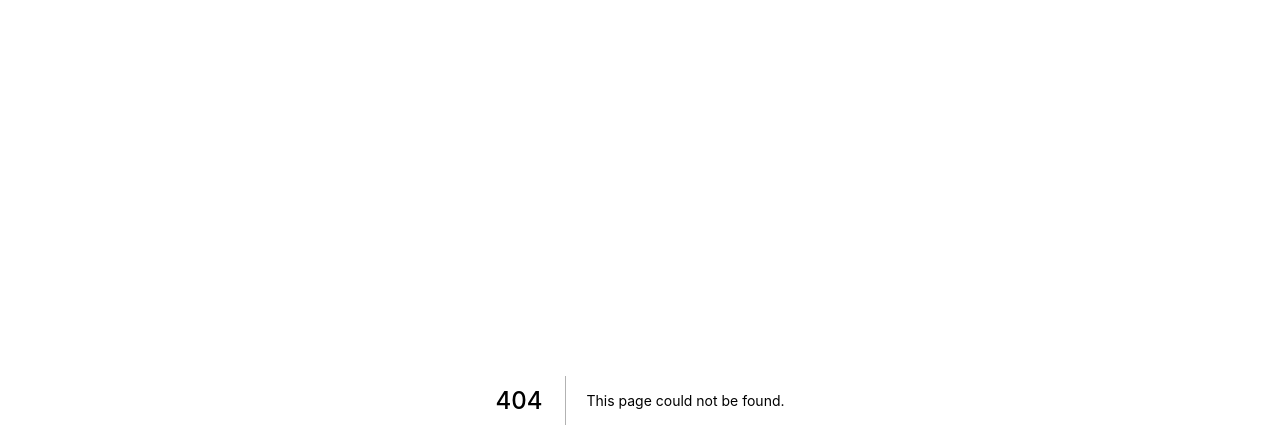
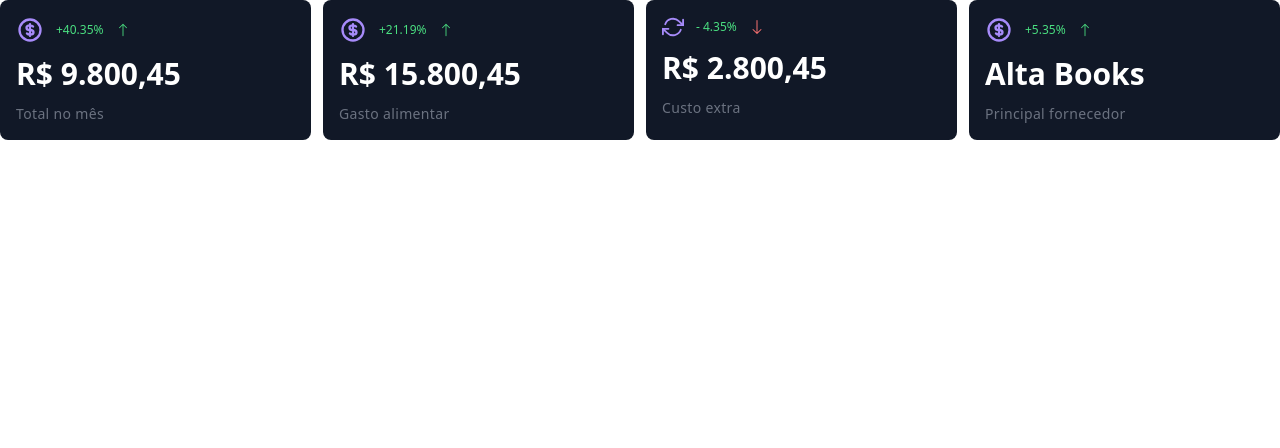
Before and after one commit to robsonmvieira/school-admin, a Next.js app: page /admin/cardReportList in a window 1280 px wide. Before the commit this address had no page. Shown: the top 448 px of the page. Built offline with nearby package versions, Linux system fonts and the light colour scheme.

Commit message:
✨admin page

```diff
--- /dev/null
+++ b/src/pages/admin/cardReportList.tsx
@@ -0,0 +1,42 @@
+import { BsArrowDown, BsArrowUp } from "react-icons/bs";
+import { FiRefreshCw } from "react-icons/fi";
+import { HiOutlineCurrencyDollar } from "react-icons/hi";
+import CardReport from "../../components/cardReport";
+
+export default function CardReportList() {
+  return (
+    <div className="flex gap-x-3">
+    <CardReport
+      title="R$ 9.800,45"
+      headerTitle="+40.35%"
+      subtitle="Total no mês"
+      headerArrowIcon={<BsArrowUp size={14} className='text-green-400' />}
+      headerIcon={<HiOutlineCurrencyDollar size={28} className='text-violet-400' />}
+    />
+
+      <CardReport
+      title="R$ 15.800,45"
+      headerTitle="+21.19%"
+      subtitle="Gasto alimentar"
+      headerArrowIcon={<BsArrowUp size={14} className='text-green-400' />}
+      headerIcon={<HiOutlineCurrencyDollar size={28} className='text-violet-400' />}
+    />
+
+      <CardReport
+      title="R$ 2.800,45"
+      headerTitle="- 4.35%"
+      subtitle="Custo extra"
+      headerArrowIcon={<BsArrowDown size={16} className='text-red-400 font-semibold' />}
+      headerIcon={<FiRefreshCw size={22} className='text-violet-400' />}
+    />
+
+    <CardReport
+      title="Alta Books"
+      headerTitle="+5.35%"
+      subtitle="Principal fornecedor"
+      headerArrowIcon={<BsArrowUp size={14} className='text-green-400' />}
+      headerIcon={ <HiOutlineCurrencyDollar size={28} className='text-violet-400' />}
+    />
+  </div>
+  )
+}
--- /dev/null
+++ b/src/pages/admin/index.tsx
@@ -0,0 +1,77 @@
+import { useState } from "react";
+import Menu from "../../components/menu";
+import Sidebar from "../../components/sidebar";
+
+import CardReportList from "./cardReportList";
+import TableSupplier from "./supplierTable";
+
+import { TiDelete  } from 'react-icons/ti';
+
+export default function Index() {
+  const [userMenuOpen, setUserMenuOpen] = useState(false);
+  const [isSideBarOpened, setIsSideBarOpened] = useState(false);
+  const [confirmationModalIsOpen, setConfirmationModalIsOpen] = useState(false);
+
+
+  const onDeleteHandler = () => {
+    setConfirmationModalIsOpen(!confirmationModalIsOpen)
+  }
+
+  const onExcludeItemHandler = () =>  {
+    console.log('excluiu');
+    setConfirmationModalIsOpen(false)
+  }
+
+  const onEditlHandler = () => {}
+  const onMoreDetailHandler= () => {}
+
+  return (
+    <div className="relative">
+      <div className="flex flex-col bg-gray-800">
+        <Menu
+          onUserAvatarHandler={() => setIsSideBarOpened(!isSideBarOpened)}
+          menuIsOpen={isSideBarOpened}
+          onMenuHandler={() => setUserMenuOpen(!userMenuOpen)}
+        />
+        <main className="bg-gray-800 flex-grow flex">
+          <Sidebar isSideBarOpened={userMenuOpen} />
+
+          <div className="flex flex-col ml-8 w-full mr-12 gap-y-16">
+            <CardReportList />
+            <TableSupplier
+              onDeleteHandler={onDeleteHandler}
+              onEditlHandler={onEditlHandler}
+              onMoreDetailHandler={onMoreDetailHandler} />
+          </div>
+        </main>
+      </div>
+      {confirmationModalIsOpen && <div className="flex absolute justify-center items-center bg-gray-800/60 inset-0">
+        <div className="w-1/4 bg-gray-900 rounded-xl gap-x-4">
+          <div className="border-b-2 border-gray-400 flex justify-between py-4 px-6">
+            <span className="text-gray-300 font-sans  text-lg">Confirmação de Exclusão</span>
+            <div>
+              <TiDelete
+                onClick={() => setConfirmationModalIsOpen(false)}
+                size={28} className='text-white cursor-pointer' />
+            </div>
+          </div>
+          <div className="py-4 px-6">
+              <span className="text-gray-300 text-2xl">Tem certeza que deseja excluir esse item ?</span>
+          </div>
+          <div className="flex justify-end py-4 px-6 gap-x-4">
+            <button
+              onClick={() => setConfirmationModalIsOpen(false)}
+              className="text-gray-300 font-medium py-4 px-6 rounded-lg bg-gray-600 hover:bg-gray-700">
+                Cancelar
+            </button>
+            <button
+              onClick={onExcludeItemHandler}
+              className="font-medium py-4 px-6 bg-red-500 hover:bg-red-600 text-white rounded-xl">
+                Excluir
+            </button>
+          </div>
+        </div>
+      </div>}
+    </div>
+  );
+}
```
